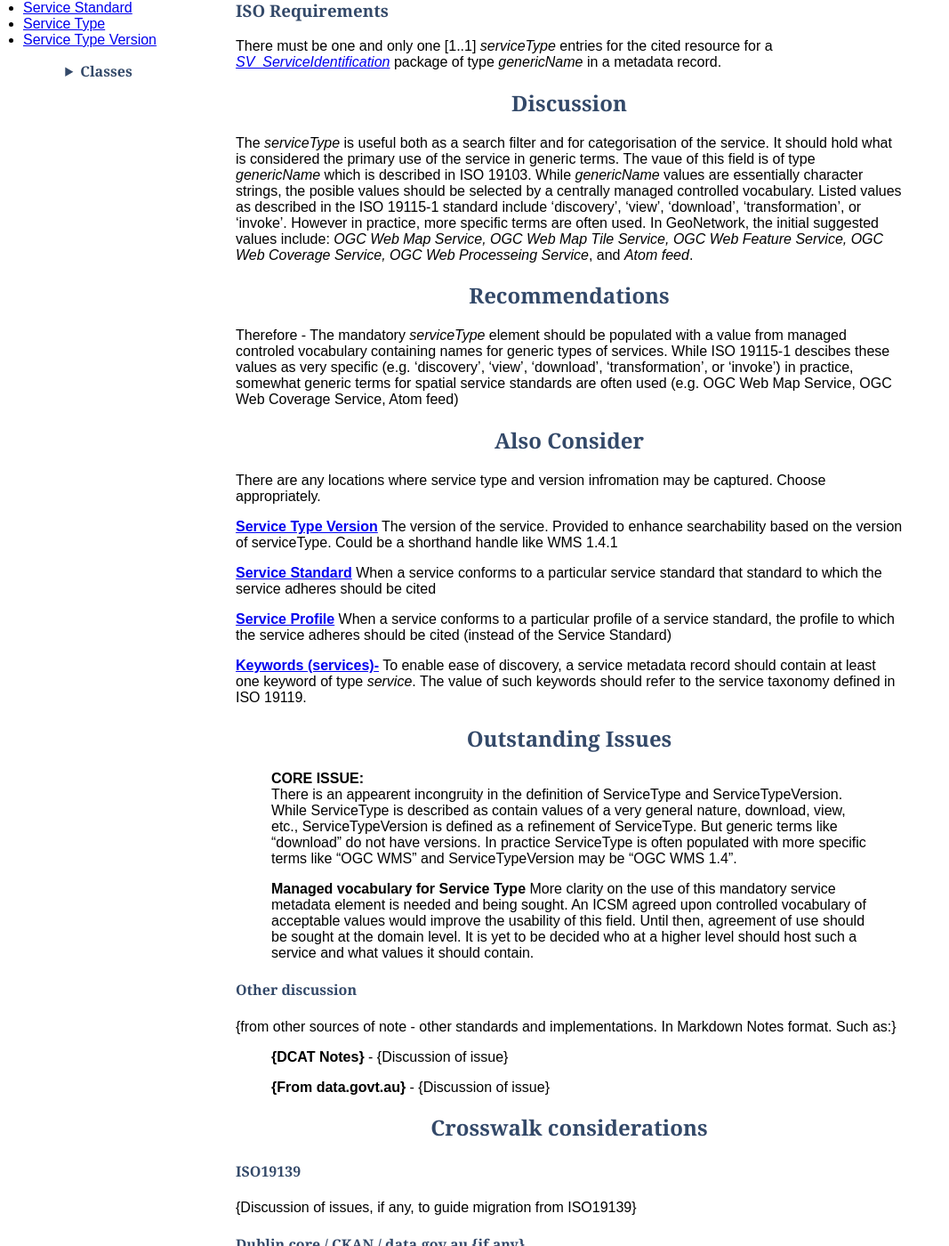
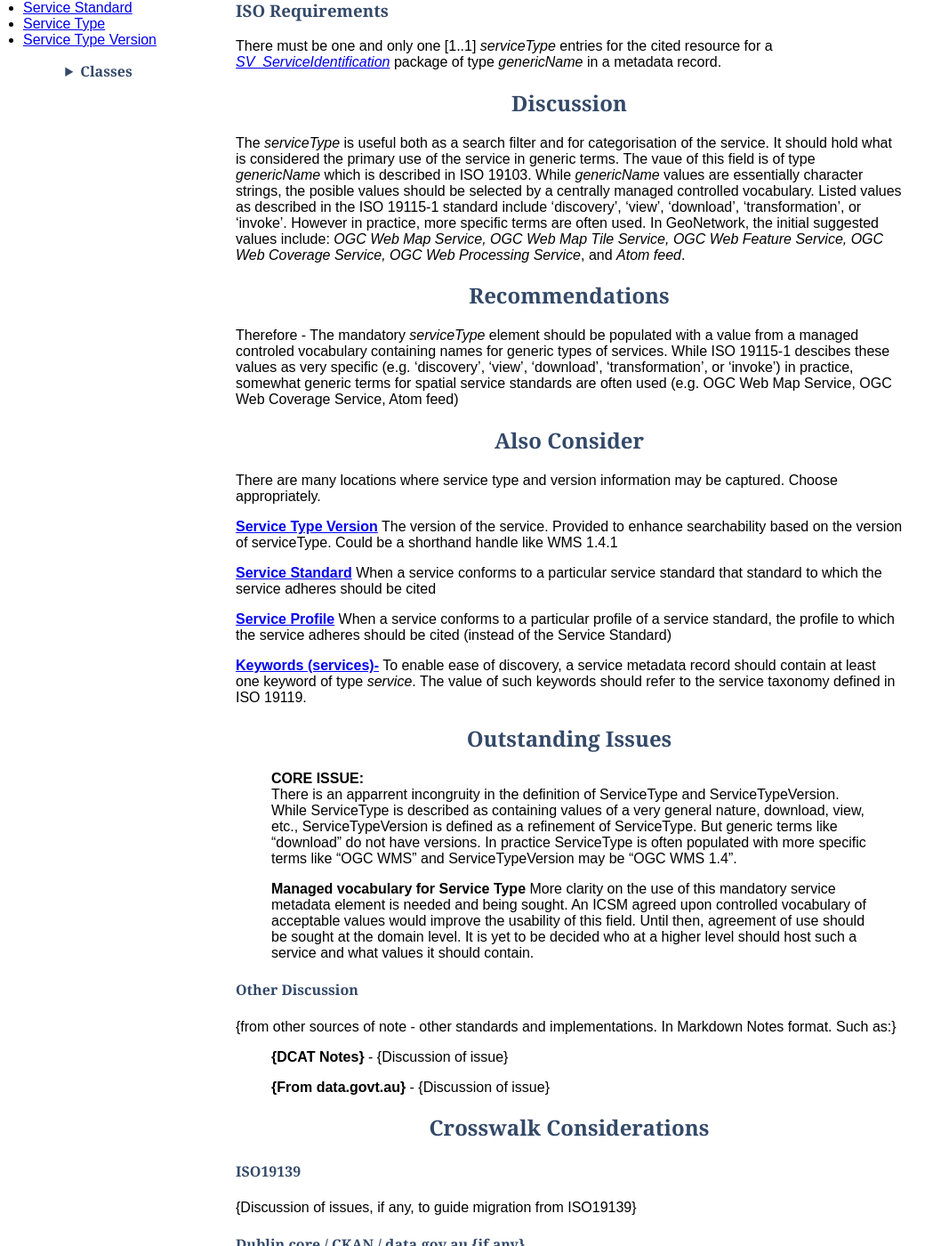
Before and after one commit to OpenWork-NZ/mdwg, a Jekyll site: the page built from docs/_defs/ServiceType.md, in a window 1280 px wide and 1400 px high, scrolled down 963 px. Shown: the whole window at 89% size, without its empty margins (0-1067 px from the left). Built offline with Jekyll 4.4.1, drawn with Linux system fonts in a browser that asks for light colours; some of the changed text lies outside the part shown.

Commit message:
Fix typos in ServiceType

```diff
--- a/docs/_defs/ServiceType.md
+++ b/docs/_defs/ServiceType.md
@@ -16,7 +16,7 @@ title: Service Type
 | **Class/Type** | *genericName* |
 | **Governance** |  *Common ICSM* |
 | **Purpose** | *Discovery, Evaluation, Use* |
-| **Audience** |- machine resource - ⭑ ⭑ ⭑ |
+| **Audience** | machine resource - ⭑ ⭑ ⭑ |
 |  | general - ⭑ ⭑ ⭑ |
 |  | resource manager - ⭑ ⭑ ⭑ |
 |  | specialist - ⭑ ⭑ ⭑ |
@@ -31,15 +31,15 @@ title: Service Type
 There must be one and only one [1..1] *serviceType* entries for the cited resource for a  *[SV_ServiceIdentification](./ServiceIdentification)* package of type *genericName* in a metadata record.
 
 ## Discussion
-The *serviceType* is useful both as a search filter and for categorisation of the service. It should hold what is considered the primary use of the service in generic terms. The vaue of this field is of type *genericName* which is described in ISO 19103. While *genericName* values are essentially character strings, the posible values should be selected by a centrally managed controlled vocabulary.  Listed values as described in the ISO 19115-1 standard include ‘discovery’, ‘view’, ‘download’, ‘transformation’, or ‘invoke'. However in practice, more specific terms are often used. In GeoNetwork, the initial suggested values include: *OGC Web Map Service, OGC Web Map Tile Service, OGC Web Feature Service, OGC Web Coverage Service, OGC Web Processeing Service*, and *Atom feed*.
+The *serviceType* is useful both as a search filter and for categorisation of the service. It should hold what is considered the primary use of the service in generic terms. The vaue of this field is of type *genericName* which is described in ISO 19103. While *genericName* values are essentially character strings, the posible values should be selected by a centrally managed controlled vocabulary.  Listed values as described in the ISO 19115-1 standard include ‘discovery’, ‘view’, ‘download’, ‘transformation’, or ‘invoke'. However in practice, more specific terms are often used. In GeoNetwork, the initial suggested values include: *OGC Web Map Service, OGC Web Map Tile Service, OGC Web Feature Service, OGC Web Coverage Service, OGC Web Processing Service*, and *Atom feed*.
 
 
 ## Recommendations
 
-Therefore - The mandatory *serviceType* element should be populated with a value from managed controled vocabulary containing names for generic types of services. While ISO 19115-1 descibes these values as very specific (e.g. ‘discovery’, ‘view’, ‘download’, ‘transformation’, or ‘invoke') in practice, somewhat generic terms for spatial service standards are often used (e.g. OGC Web Map Service, OGC Web Coverage Service, Atom feed)
+Therefore - The mandatory *serviceType* element should be populated with a value from a managed controled vocabulary containing names for generic types of services. While ISO 19115-1 descibes these values as very specific (e.g. ‘discovery’, ‘view’, ‘download’, ‘transformation’, or ‘invoke') in practice, somewhat generic terms for spatial service standards are often used (e.g. OGC Web Map Service, OGC Web Coverage Service, Atom feed)
 
 ## Also Consider
-There are any locations where service type and version infromation may be captured. Choose appropriately.
+There are many locations where service type and version information may be captured. Choose appropriately.
 
 **[Service Type Version](./ServiceTypeVersion)** The version of the service.  Provided to enhance searchability based on the version of serviceType. Could be a shorthand handle like WMS 1.4.1
 
@@ -52,12 +52,12 @@ There are any locations where service type and version infromation may be captur
 ## Outstanding Issues
 
 > **CORE ISSUE:**
-There is an appearent incongruity in the definition of ServiceType and ServiceTypeVersion. While ServiceType is described as contain values of a very general nature, download, view, etc., ServiceTypeVersion is defined as a refinement of ServiceType. But generic terms like "download" do not have versions. In practice ServiceType is often populated with more specific terms like "OGC WMS" and ServiceTypeVersion may be "OGC WMS 1.4".
+There is an apparrent incongruity in the definition of ServiceType and ServiceTypeVersion. While ServiceType is described as containing values of a very general nature, download, view, etc., ServiceTypeVersion is defined as a refinement of ServiceType. But generic terms like "download" do not have versions. In practice ServiceType is often populated with more specific terms like "OGC WMS" and ServiceTypeVersion may be "OGC WMS 1.4".
 
 > **Managed vocabulary for Service Type**
 More clarity on the use of this mandatory service metadata element is needed and being sought. An ICSM agreed upon controlled vocabulary of acceptable values would improve the usability of this field. Until then, agreement of use should be sought at the domain level. It is yet to be decided who at a higher level should host such a service and what values it should contain.
 
-#### Other discussion
+#### Other Discussion
 {from other sources of note - other standards and implementations. In Markdown Notes format. Such as:}
 
 > **{DCAT Notes}** -
@@ -67,7 +67,7 @@ More clarity on the use of this mandatory service metadata element is needed and
 {Discussion of issue}
 
 
-## Crosswalk considerations
+## Crosswalk Considerations
 
 #### ISO19139
 {Discussion of issues, if any, to guide migration from ISO19139}
```
Also changed, not shown: other parts of docs/_defs/ServiceType.md (+1 -1 lines).
